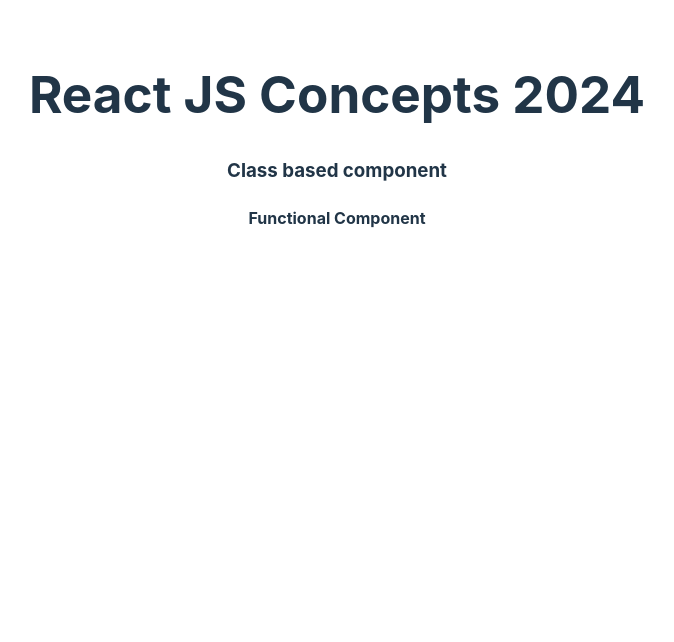
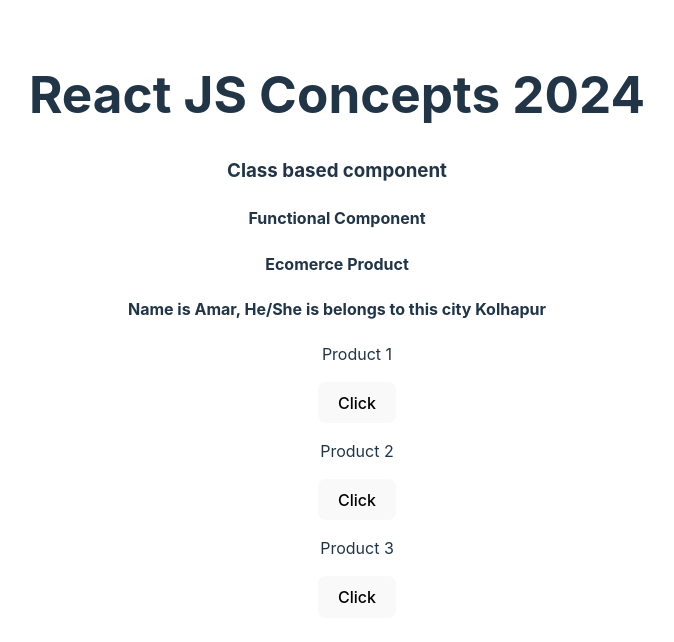
Before and after one commit to amar-jondhalekar/reactjs_concept, a React (Vite) app in the folder React Js/react-js-concepts/: page / in a window 1280 px wide. Shown: the top 642 px of the page, without its empty margins (303-977 px from the left). Built offline with nearby package versions, Linux system fonts and the light colour scheme.

Commit message:
changes in components

```diff
--- a/React Js/react-js-concepts/src/App.jsx
+++ b/React Js/react-js-concepts/src/App.jsx
@@ -4,15 +4,17 @@ import viteLogo from '/vite.svg'
 import './App.css'
 import ClassBasedComponent from './components/class-based-component'
 import FunctionalComponent from './components/functional-component'
+import ProductList from './components/products'
 
 function App() {
-
+  const dummyProductData = ['Product 1', 'Product 2', 'Product 3'];
   return (
     <>
       <div>
         <h1> React JS Concepts 2024 </h1>
         <ClassBasedComponent/>
         <FunctionalComponent/>
+        <ProductList listOfProducts={dummyProductData} name='Amar' city='Kolhapur'></ProductList>
       </div>
     </>
   )
--- a/React Js/react-js-concepts/src/components/functional-component.jsx
+++ b/React Js/react-js-concepts/src/components/functional-component.jsx
@@ -1,4 +1,3 @@
-
 function FunctionalComponent() {
  return(
  <div>
--- /dev/null
+++ b/React Js/react-js-concepts/src/components/products/components/product-item.jsx
@@ -0,0 +1,14 @@
+
+function ButtonComponent(){
+    return <button> Click </button>
+}
+
+function ProductItem({singleProuctItem, key}) {
+    return(
+        <div key={key}>
+            <p> {singleProuctItem} </p>
+            <ButtonComponent/>
+        </div>
+    );
+}
+export default ProductItem;
--- /dev/null
+++ b/React Js/react-js-concepts/src/components/products/index.jsx
@@ -0,0 +1,23 @@
+import ProductItem from "./components/product-item";
+
+// const dummyProductData = ['Product 1', 'Product 2', 'Product 3'];
+
+function ProductList({name, city, listOfProducts}){
+    // console.log(props);
+    // const {name, city} = props;
+    return <div>
+        <h4> Ecomerce Product </h4>
+        {/* {<ProductItem/>} */}
+        <h4> Name is {name}, He/She is belongs to this city {city} </h4>
+        <ul>
+            {
+                listOfProducts.map(
+                (item, index) =>
+               <ProductItem singleProuctItem={item} key={index}/>
+            )
+            }
+        </ul>
+    </div>
+};
+
+export default ProductList;
```
